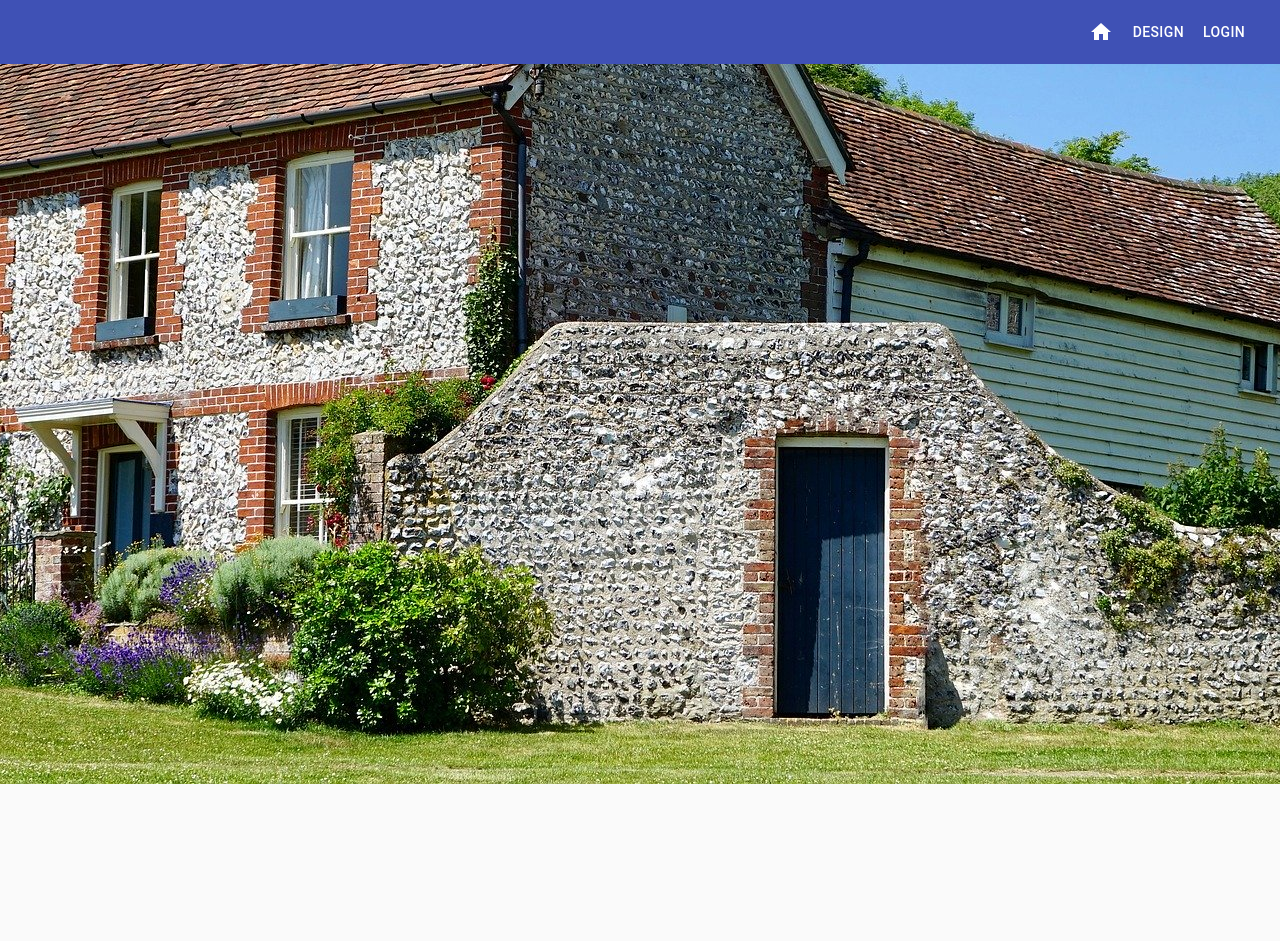
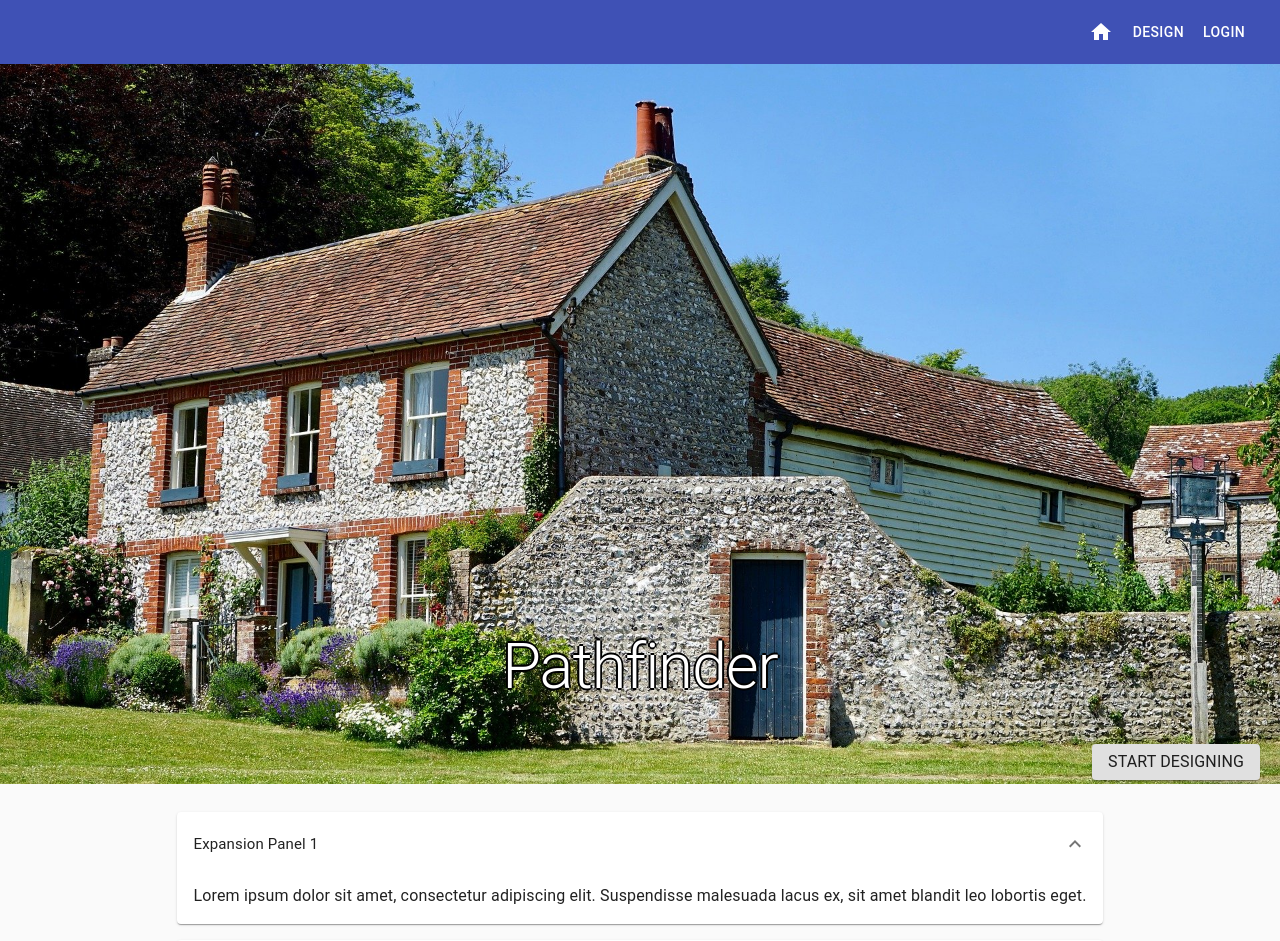
Before and after one commit to pathfinder-toolkit/pathfinder-toolkit, a React (Create React App) app: page / in a window 1280 px wide. Shown: the top 941 px of the page. Before the commit the page ends 800 px from the top, so only its background shows below. Built offline with nearby package versions, Linux system fonts and the light colour scheme.

Commit message:
Frontpage panels functional, Design link button in progress

```diff
--- a/src/sites/FrontPage/FrontPage.js
+++ b/src/sites/FrontPage/FrontPage.js
@@ -1,8 +1,9 @@
-import React from 'react';
+import React, {useState} from 'react';
 import NavigationBar from '../../components/Navigation/NavigationBar';
-import { CssBaseline } from "@material-ui/core";
+import { Typography, ExpansionPanel, ExpansionPanelDetails, ExpansionPanelSummary } from "@material-ui/core";
+import ExpandMoreIcon from '@material-ui/icons/ExpandMore';
 import Grid from "@material-ui/core/Grid";
-import Box from '@material-ui/core/Box';
+import Button from '@material-ui/core/Button';
 import { makeStyles } from '@material-ui/core/styles';
 import frontPageImage from "../../external/images/frontpage_house.jpg"
 
@@ -10,7 +11,30 @@
     banner: {
       height:720,
       backgroundImage: 'url('+ frontPageImage+')',
-      backgroundPosition: 'center bottom'
+      backgroundPosition: 'center bottom',
+      backgroundSize: "cover",
+      display: "flex",
+      flexDirection: "column"
+    },
+    bannerHeader: {
+      marginTop: "auto",
+      marginBottom: 80,
+      fontSize: "4.5em",
+      textShadow: "-0.03em 0 black, 0 0.03em black, 0.03em 0 black, 0 -0.03em black",
+      color: "white"
+    },
+    panelContainer: {
+      marginTop:20
+    },
+    panelHeading: {
+      fontSize: theme.typography.pxToRem(15),
+      flexBasis: '33.33%',
+      flexShrink: 0,
+    },
+    designButton: {
+      position: "fixed",
+      bottom:20,
+      right:20
     }
   }));
 
@@ -18,15 +42,65 @@
 
     const classes = useStyles();
 
-    return <CssBaseline>
-      <React.Fragment>
+    const [expandedPanel, setExpandedPanel] = useState('panel1');
+
+    const handleChange = ( panel ) => ( event, newExpanded )  => {
+      setExpandedPanel( newExpanded ? panel : false );
+    }
+
+    return <React.Fragment>
         <NavigationBar />
-        <Grid container >
+
+        <Grid container justify="center">
           <Grid xs="12" className={classes.banner}>
+            <Typography align="center" className = {classes.bannerHeader}  variant="h1">
+              Pathfinder
+            </Typography>
           </Grid>
         </Grid>
+
+        <Grid container className={classes.panelContainer} justify="center" direction="column" alignItems="center" spacing={2}>
+        <Grid item xs={12}>
+          <ExpansionPanel expanded={expandedPanel === 'panel1'} onChange={handleChange('panel1')}>
+            <ExpansionPanelSummary
+              expandIcon={<ExpandMoreIcon />}
+              aria-controls="panel1a-content"
+              id="panel1a-header"
+            >
+              <Typography className={classes.panelHeading}>Expansion Panel 1</Typography>
+            </ExpansionPanelSummary>
+            <ExpansionPanelDetails>
+              <Typography>
+                Lorem ipsum dolor sit amet, consectetur adipiscing elit. Suspendisse malesuada lacus ex,
+                sit amet blandit leo lobortis eget.
+              </Typography>
+            </ExpansionPanelDetails>
+          </ExpansionPanel>
+          </Grid>
+          <Grid item xs={12}>
+          <ExpansionPanel expanded={expandedPanel === 'panel2'} onChange={handleChange('panel2')}>
+            <ExpansionPanelSummary
+              expandIcon={<ExpandMoreIcon />}
+              aria-controls="panel2a-content"
+              id="panel2a-header"
+            >
+              <Typography className={classes.panelHeading}>Expansion Panel 2</Typography>
+            </ExpansionPanelSummary>
+            <ExpansionPanelDetails>
+              <Typography>
+                Lorem ipsum dolor sit amet, consectetur adipiscing elit. Suspendisse malesuada lacus ex,
+                sit amet blandit leo lobortis eget.
+              </Typography>
+            </ExpansionPanelDetails>
+          </ExpansionPanel>
+          </Grid>
+        </Grid>
+        <Button variant="contained" className={classes.designButton}>
+          <Typography>
+              Start designing
+          </Typography>
+        </Button>
     </React.Fragment>
-    </CssBaseline>
 }
 
 export default FrontPage;
```
